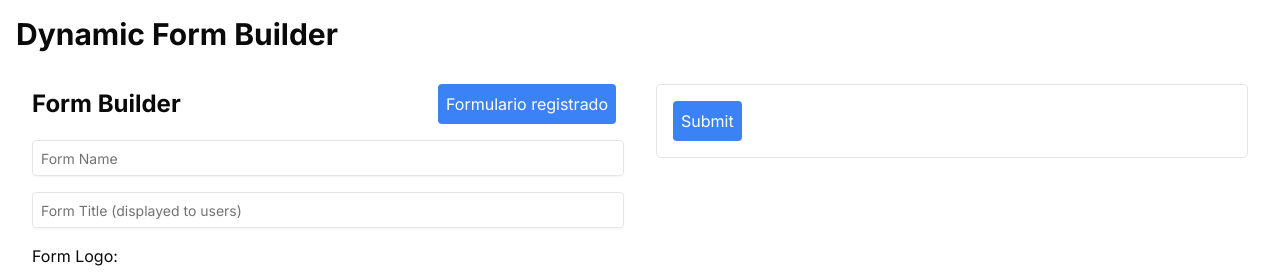
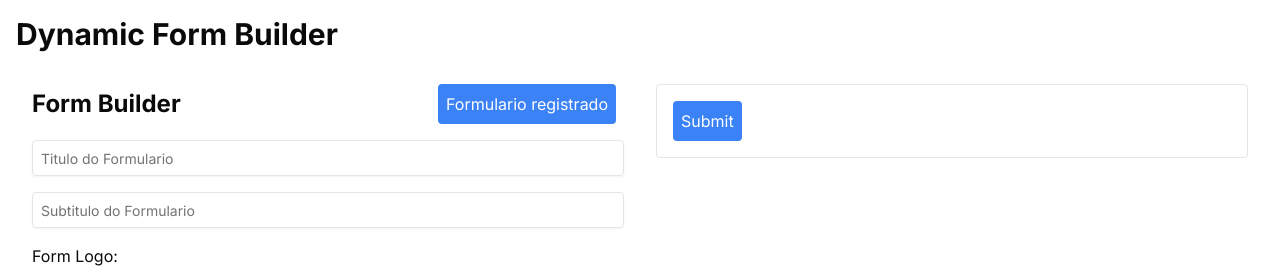
Before and after one commit to lcspaiva87/Dynamic_Form_Builder, a Next.js app: page / in a window 1280 px wide. Shown: the top 275 px of the page. Built offline with nearby package versions, Linux system fonts and the light colour scheme.

Commit message:
feat: Atualizar placeholders e rótulos de campos no FormBuilder

```diff
--- a/src/app/FormBuilder.tsx
+++ b/src/app/FormBuilder.tsx
@@ -123,14 +123,14 @@ const FormBuilder = () => {
           type="text"
           value={formName}
           onChange={(e) => setFormName(e.target.value)}
-          placeholder="Form Name"
+          placeholder="Titulo do Formulario "
           className="w-full p-2 mb-4 border rounded"
         />
         <Input
           type="text"
           value={formTitle}
           onChange={(e) => setFormTitle(e.target.value)}
-          placeholder="Form Title (displayed to users)"
+          placeholder="Subtitulo do Formulario"
           className="w-full p-2 mb-4 border rounded"
         />
         <div className="mb-4">
@@ -160,7 +160,7 @@ const FormBuilder = () => {
               type="text"
               value={field.label}
               onChange={(e) => updateField(field.id, { label: e.target.value })}
-              placeholder="Field Label"
+              placeholder="Digite o rótulo do campo"
               className="w-full p-2 mb-2 border rounded"
             />
             <div className="flex items-center mb-2">
```
